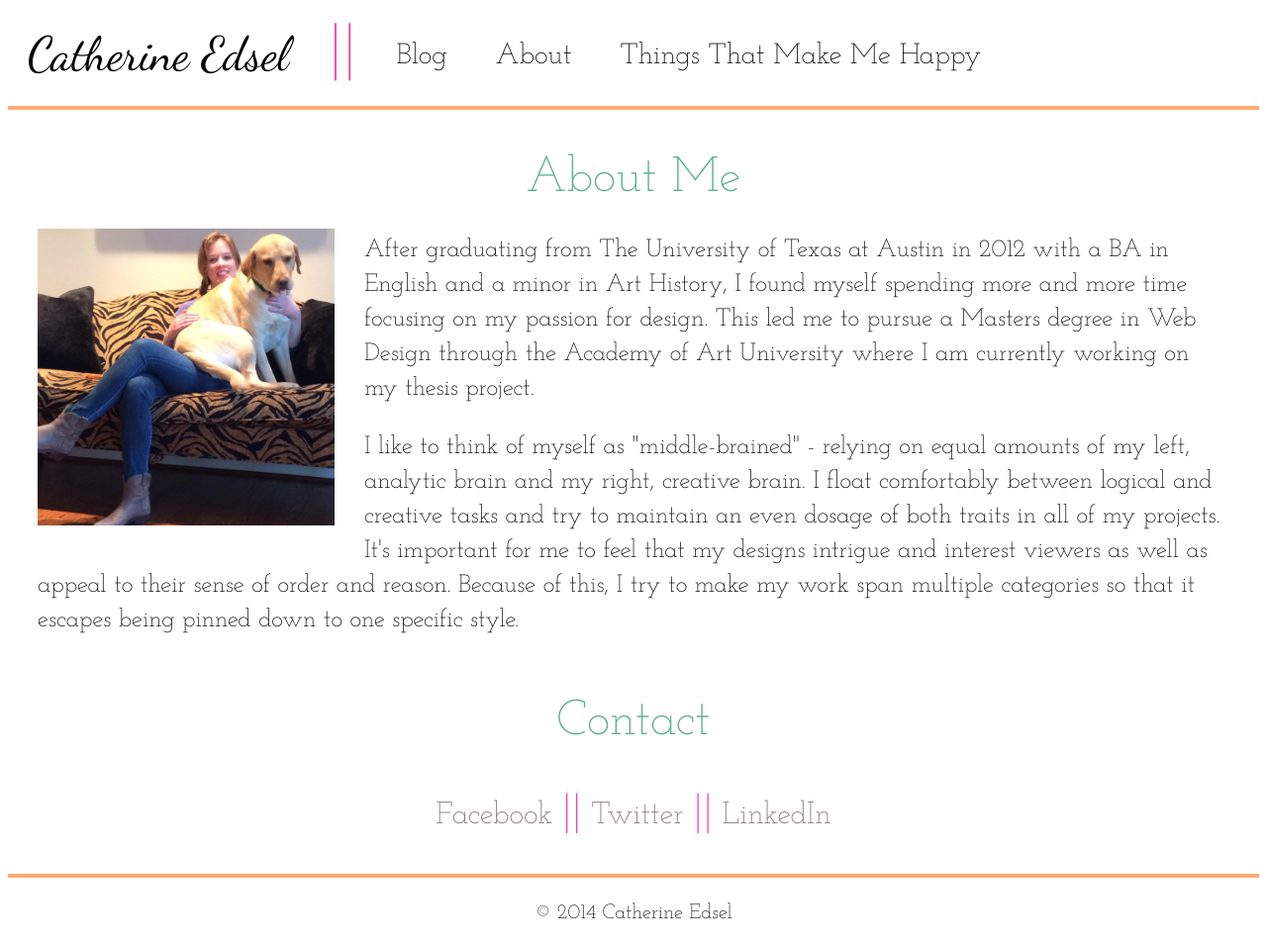
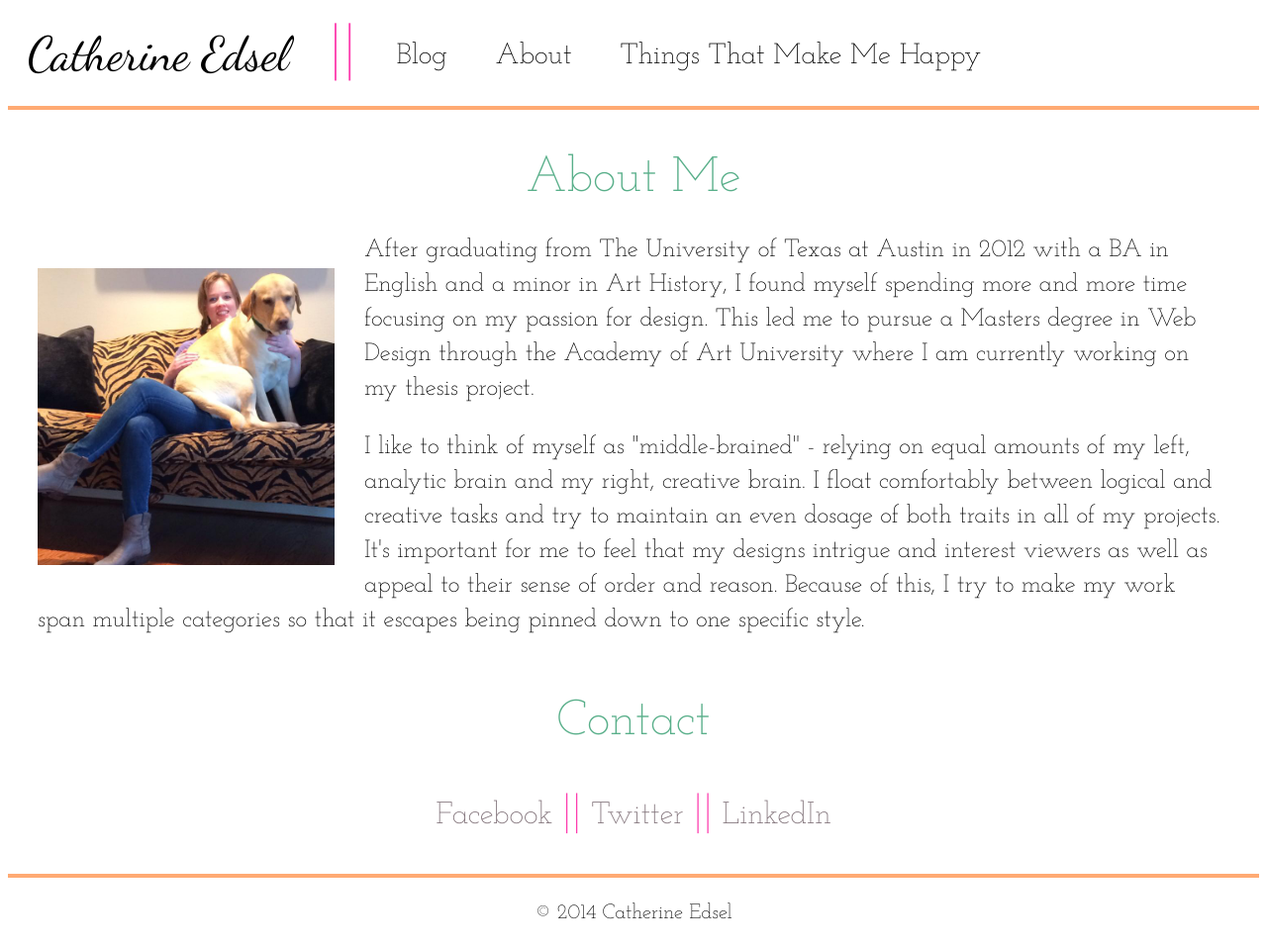
Before and after one commit to catedsel/catedsel.github.io, a Jekyll site: the page built from about.html, in a window 1280 px wide. Shown: the whole page at 99% size. Built offline with Jekyll 4.4.1, drawn with Linux system fonts in a browser that asks for light colours; nearby versions of some CDN libraries; Markdown is read by kramdown in place of the engine named in the settings.

Commit message:
still messing with profile picture so that it shows up properly

```diff
--- a/css/style.css
+++ b/css/style.css
@@ -203,7 +203,8 @@ h1 {
 #mypic {
     width: 300px;
     float: left;
-    padding: 20px 30px 15px 0;
+    padding: 20px 30px 30px 0;
+    margin-top: 40px;
 }
 
 .fun {
```
